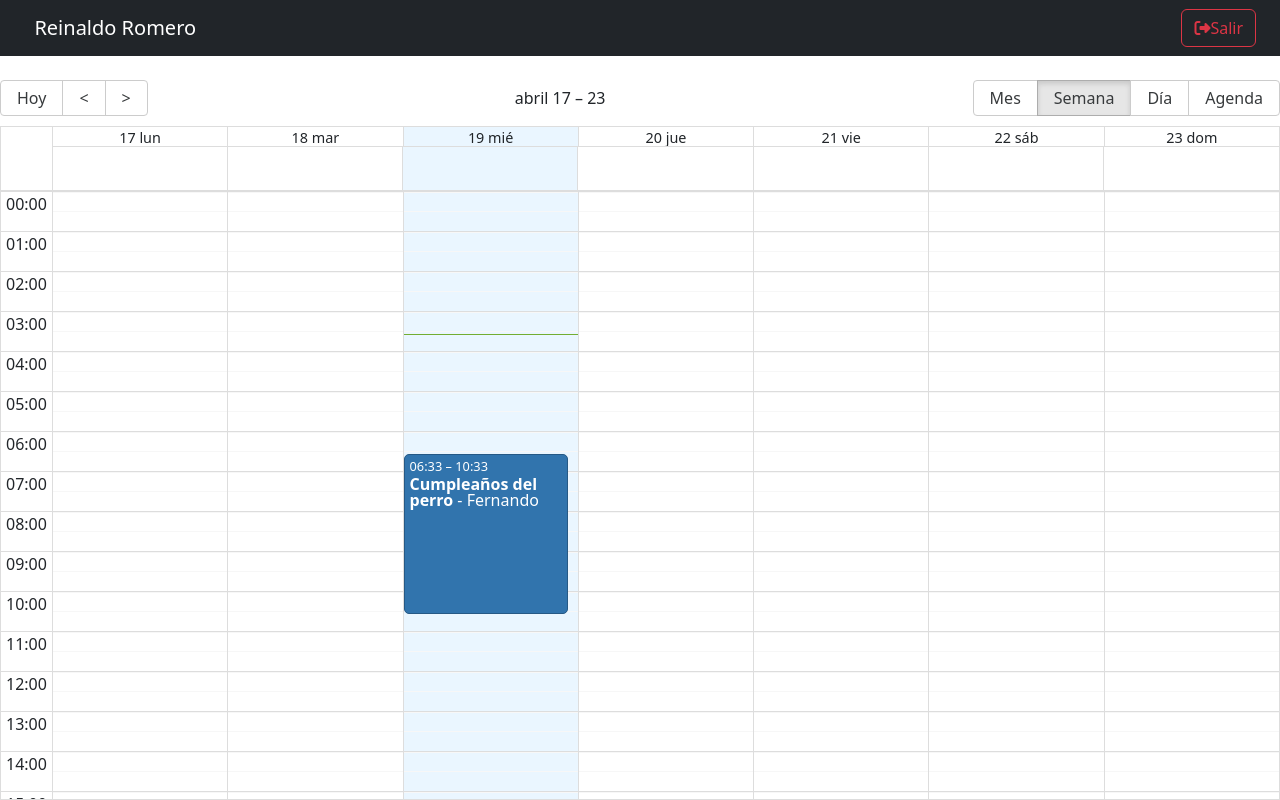
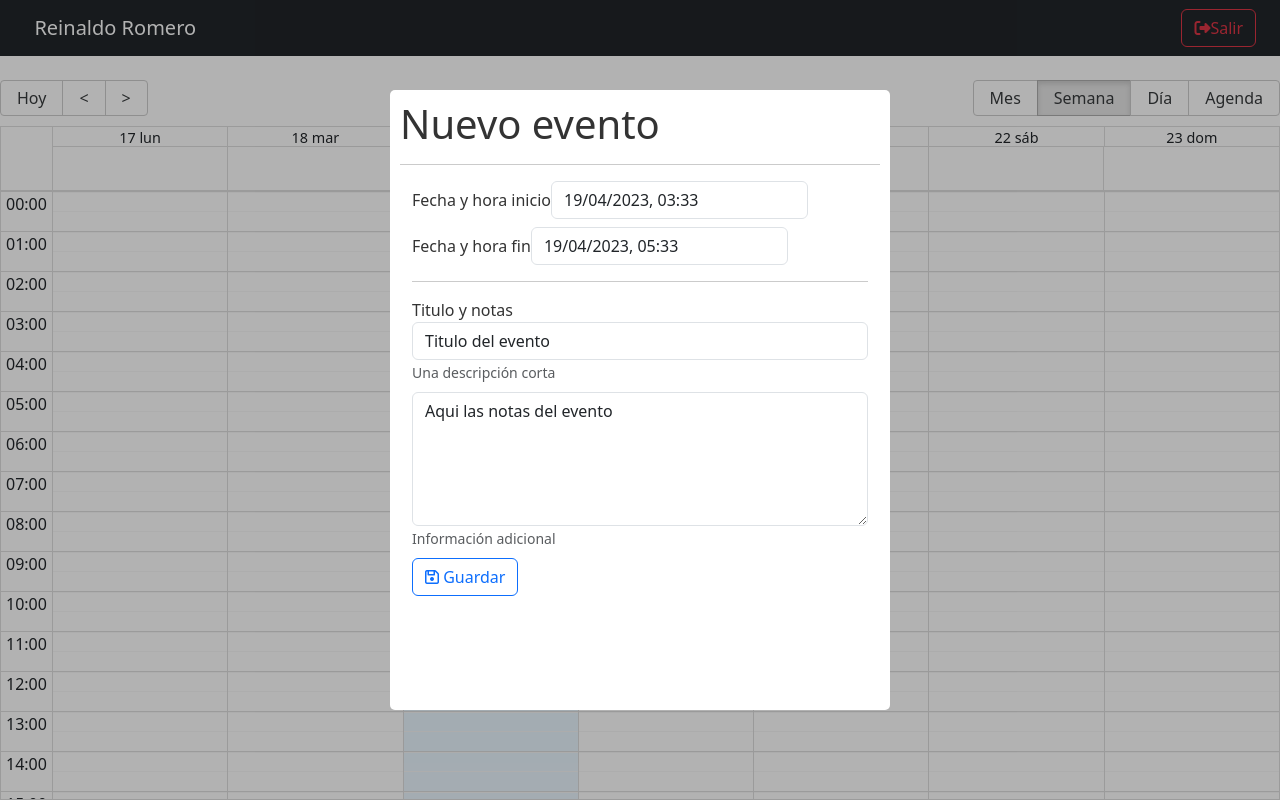
Before and after one commit to romerorei/Calendar-React, a React (Vite) app: page / in a window 1280 px wide. Built offline with nearby package versions, Linux system fonts and the light colour scheme.

Commit message:
Add modal on calendar

```diff
--- a/package.json
+++ b/package.json
@@ -12,8 +12,11 @@
     "date-fns": "^2.29.3",
     "react": "^18.2.0",
     "react-big-calendar": "^1.6.9",
+    "react-datepicker": "^4.11.0",
     "react-dom": "^18.2.0",
-    "react-router-dom": "6"
+    "react-modal": "^3.16.1",
+    "react-router-dom": "6",
+    "sweetalert2": "^11.7.3"
   },
   "devDependencies": {
     "@types/react": "^18.0.28",
--- /dev/null
+++ b/src/calendar/components/CalendarModal.jsx
@@ -0,0 +1,174 @@
+import { useMemo, useState, useEffect  } from "react";
+import { addHours, differenceInSeconds } from "date-fns/esm";
+
+import Swal from 'sweetalert2';
+import 'sweetalert2/dist/sweetalert2.min.css';
+
+import Modal from "react-modal";
+
+import DatePicker, { registerLocale }  from "react-datepicker";
+import "react-datepicker/dist/react-datepicker.css";
+
+import es from 'date-fns/locale/es';
+//import { useCalendarStore, useUiStore } from '../../hooks';
+
+registerLocale( 'es', es );
+
+const customStyles = {
+  content: {
+    top: '50%',
+    left: '50%',
+    right: 'auto',
+    bottom: 'auto',
+    marginRight: '-50%',
+    transform: 'translate(-50%, -50%)',
+  },
+};
+
+Modal.setAppElement('#root');
+
+export const CalendarModal = () => {
+  const [IsOpen, setIsOpen] = useState(true);
+
+  const [ formSubmitted, setFormSubmitted ] = useState(false);
+
+
+  const [formValues, setFormValues] = useState({
+    title: 'Titulo del evento',
+    notes: 'Aqui las notas del evento',
+    start: new Date(),
+    end: addHours( new Date(), 2),
+  })
+
+  const titleClass = useMemo(() => {
+      if ( !formSubmitted ) return '';
+
+      return ( formValues.title.length > 0 )
+          ? ''
+          : 'is-invalid';
+
+  }, [ formValues.title, formSubmitted ])
+
+  const onInputChanged = ({ target }) => {
+    setFormValues({
+      ...formValues,
+      [target.name]: target.value
+    })
+  }
+
+  const onDateChanged = ( event, changing ) => {
+    setFormValues({
+        ...formValues,
+        [changing]: event
+    })
+}
+
+  function closeModal() {
+    setIsOpen(false);
+  }
+
+
+  const onSubmit = async( event ) => {
+    event.preventDefault();
+    setFormSubmitted(true);
+
+    const difference = differenceInSeconds( formValues.end, formValues.start );
+    console.log(difference)
+
+    if ( isNaN( difference ) || difference <= 0 ) {
+        Swal.fire('Fechas incorrectas','Revisar las fechas ingresadas','error');
+        return;
+    }
+
+    if ( formValues.title.length <= 0 ) return;
+
+    console.log(formValues);
+
+    // TODO:
+    // await startSavingEvent( formValues );
+    // closeDateModal();
+    // setFormSubmitted(false);
+}
+
+  return (
+
+    <Modal
+      isOpen={IsOpen}
+      onRequestClose={closeModal}
+      style={customStyles}
+      className="modal"
+      overlayClassName="modal-fondo"
+      closeTimeoutMS={ 200 }
+    >
+
+      <h1> Nuevo evento </h1>
+      <hr />
+      <form className="container" onSubmit={ onSubmit }>
+
+          <div className="form-group mb-2">
+              <label>Fecha y hora inicio</label>
+              <DatePicker
+                selected={ formValues.start }
+                onChange={ (event) => onDateChanged(event, 'start') }
+                className="form-control"
+                dateFormat="Pp"
+                showTimeSelect
+                locale="es"
+                timeCaption="Hora"
+              />
+          </div>
+
+          <div className="form-group mb-2">
+              <label>Fecha y hora fin</label>
+              <DatePicker
+                minDate={ formValues.start }
+                selected={formValues.end}
+                onChange={ (event) => onDateChanged(event, 'end') }
+                className="form-control"
+                dateFormat="Pp"
+                showTimeSelect
+                locale="es"
+                timeCaption="Hora"
+                />
+          </div>
+
+          <hr />
+          <div className="form-group mb-2">
+              <label>Titulo y notas</label>
+              <input
+                  type="text"
+                  className={ `form-control ${ titleClass }` }
+                  placeholder="Título del evento"
+                  name="title"
+                  autoComplete="off"
+                  value={ formValues.title }
+                  onChange={ onInputChanged }
+              />
+              <small id="emailHelp" className="form-text text-muted">Una descripción corta</small>
+          </div>
+
+          <div className="form-group mb-2">
+              <textarea
+                  type="text"
+                  className="form-control"
+                  placeholder="Notas"
+                  rows="5"
+                  name="notes"
+                  value={ formValues.notes }
+                  onChange={ onInputChanged }
+              ></textarea>
+              <small id="emailHelp" className="form-text text-muted">Información adicional</small>
+          </div>
+
+          <button
+              type="submit"
+              className="btn btn-outline-primary btn-block"
+          >
+              <i className="far fa-save"></i>
+              <span> Guardar</span>
+          </button>
+
+      </form>
+    </Modal>
+  )
+}
--- a/src/calendar/index.js
+++ b/src/calendar/index.js
@@ -1,4 +1,4 @@
 export * from './pages/CalendarPage';
-
+export * from './components/CalendarModal';
 export * from './components/Navbar';
 export * from './components/CalendarEventBox';
--- a/src/calendar/pages/CalendarPage.jsx
+++ b/src/calendar/pages/CalendarPage.jsx
@@ -4,7 +4,7 @@
 import 'react-big-calendar/lib/css/react-big-calendar.css'
 
 import { addHours } from 'date-fns';
-import { CalendarEventBox, Navbar } from "../"
+import { CalendarEventBox, CalendarModal, Navbar } from "../"
 
 import { getMessagesES, localizer } from '../../helpers';
 
@@ -77,6 +77,7 @@
         onSelectEvent={ onSelect }
         onView={ onViewChanged }
       />
+      <CalendarModal />
     </>
   )
 }
--- a/src/styles.css
+++ b/src/styles.css
@@ -67,3 +67,44 @@
     background-color: #f9f9f9;
   }
 } */
+
+/* Modal */
+.ReactModalPortal > div{
+  opacity: 0;
+}
+
+.ReactModalPortal .ReactModal__Overlay {
+  align-items: center;
+  display: flex;
+  justify-content: center;
+  transition: opacity .2s ease-in-out;
+  z-index: 999;
+}
+
+.modal-fondo {
+  background-color: rgba(0, 0, 0, 0.3);
+  bottom: 0;
+  left: 0;
+  right: 0;
+  top: 0;
+  position: fixed;
+}
+
+.ReactModalPortal .ReactModal__Overlay--after-open {
+  opacity: 1;
+}
+
+.ReactModalPortal .ReactModal__Overlay--before-close {
+  opacity: 0;
+}
+
+.modal {
+  background: white;
+  border-radius: 5px;
+  color: rgb(51, 51, 51);
+  display: inline;
+  max-height: 620px;
+  max-width: 500px;
+  outline: none;
+  padding: 10px;
+}
```
Also changed, not shown: 2 other files (tests, documents, lock files or other folders).
